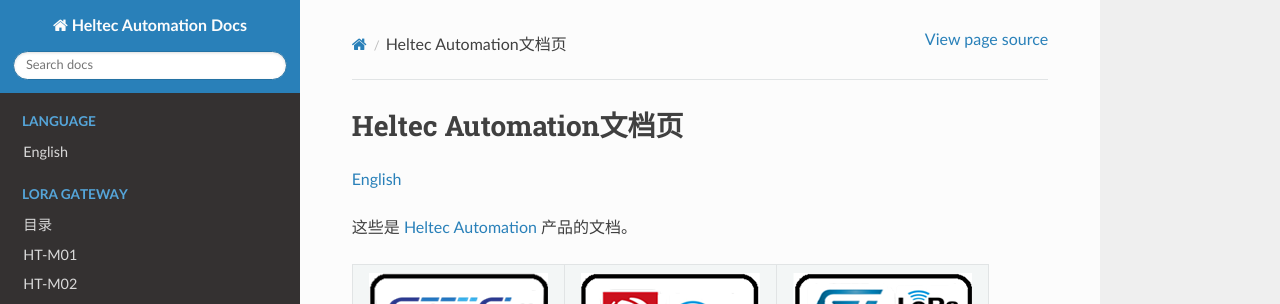
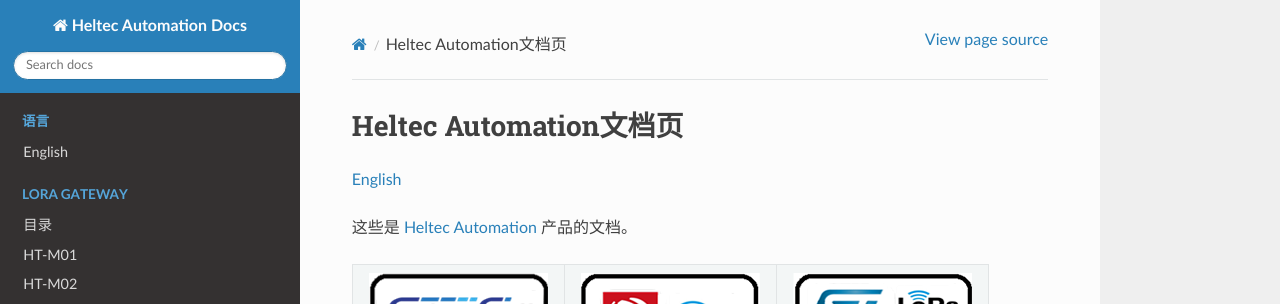
Before and after one commit to HelTecAutomation/HeltecDocs-zh_CN, a Sphinx documentation site: the page built from zh_CN/source/index.rst, in a window 1280 px wide. Shown: the top 304 px of the page. Built offline with Sphinx 7.4.7 and the Read the Docs theme 2.0.0, drawn with Linux system fonts in a browser that asks for light colours; pages that are not in the unit, such as notebooks, are missing from menus.

Commit message:
Update general documents

```diff
--- a/zh_CN/source/index.rst
+++ b/zh_CN/source/index.rst
@@ -35,7 +35,7 @@ Heltec Automation文档页
 
 .. toctree::
    :hidden:
-   :caption: LANGUAGE
+   :caption: 语言
 
    English <https://heltec-automation-docs.readthedocs.io/en/latest/index.html>
 
```
